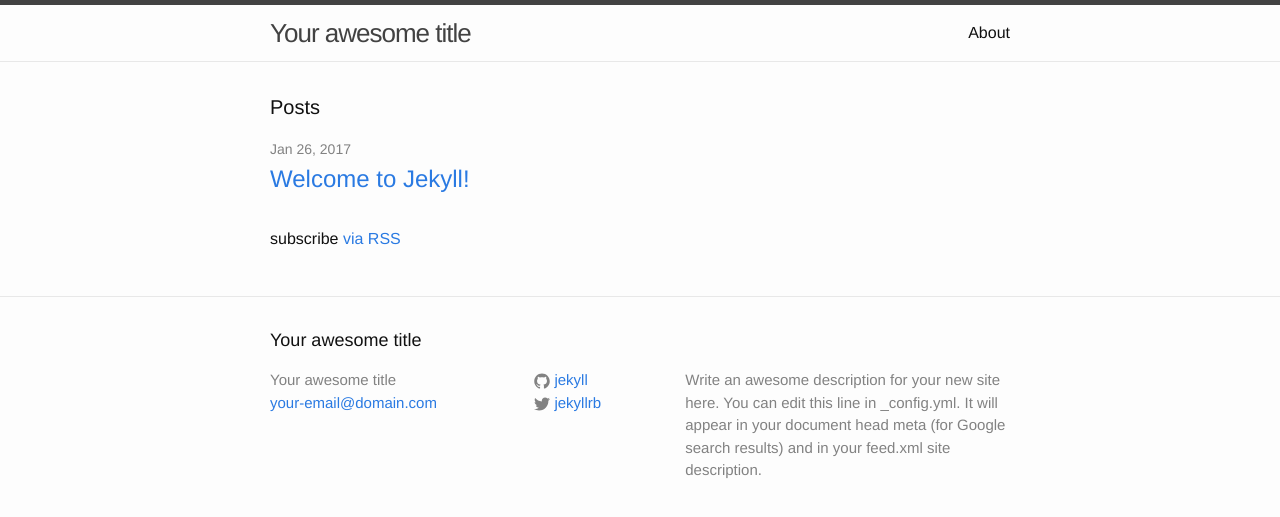
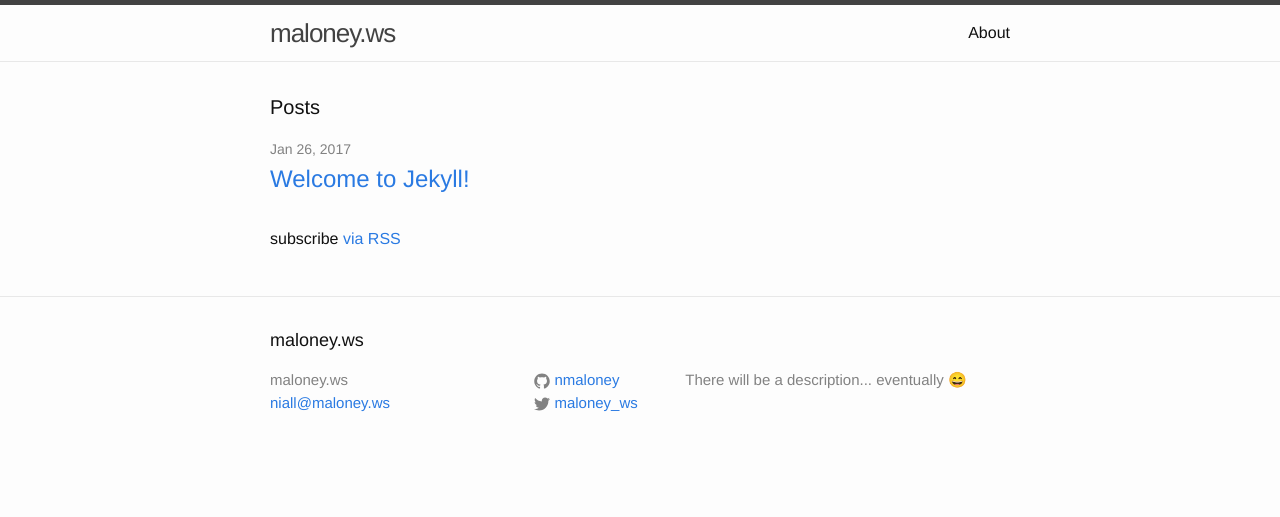
Before and after one commit to niall-maloney/maloney.ws, a Jekyll site: the page built from index.html, in a window 1280 px wide. Shown: the top 517 px of the page. Built offline with Jekyll 4.4.1, drawn with Linux system fonts in a browser that asks for light colours.

Commit message:
Update _config.yml

```diff
--- a/_config.yml
+++ b/_config.yml
@@ -6,16 +6,14 @@
 # 'jekyll serve'. If you change this file, please restart the server process.
 
 # Site settings
-title: Your awesome title
-email: your-email@domain.com
+title: maloney.ws
+email: niall@maloney.ws
 description: > # this means to ignore newlines until "baseurl:"
-  Write an awesome description for your new site here. You can edit this
-  line in _config.yml. It will appear in your document head meta (for
-  Google search results) and in your feed.xml site description.
+  There will be a description... eventually 😄
 baseurl: "" # the subpath of your site, e.g. /blog
-url: "http://yourdomain.com" # the base hostname & protocol for your site
-twitter_username: jekyllrb
-github_username:  jekyll
+url: "http://maloney.ws" # the base hostname & protocol for your site
+twitter_username: maloney_ws
+github_username:  nmaloney
 
 # Build settings
 markdown: kramdown
```
